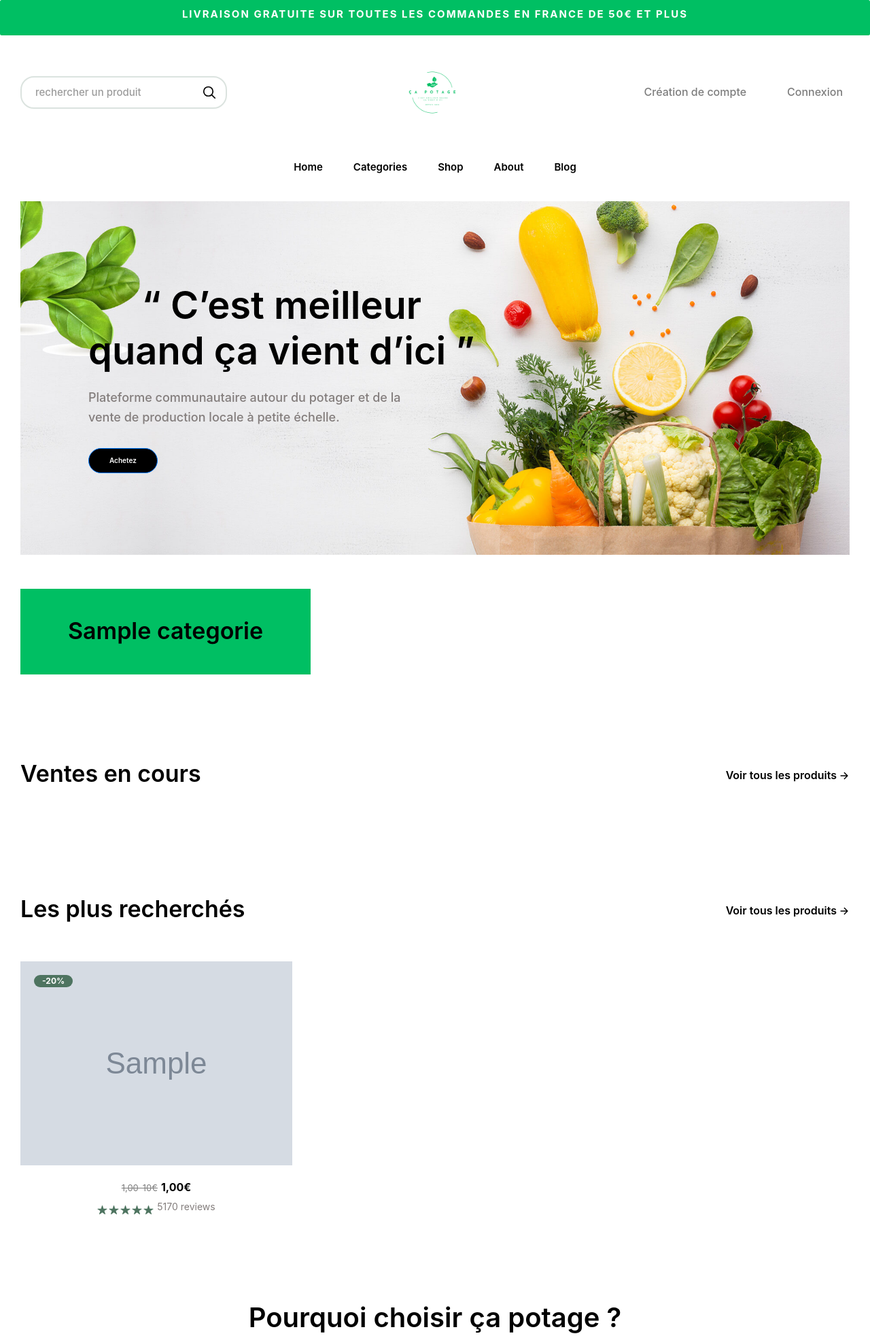
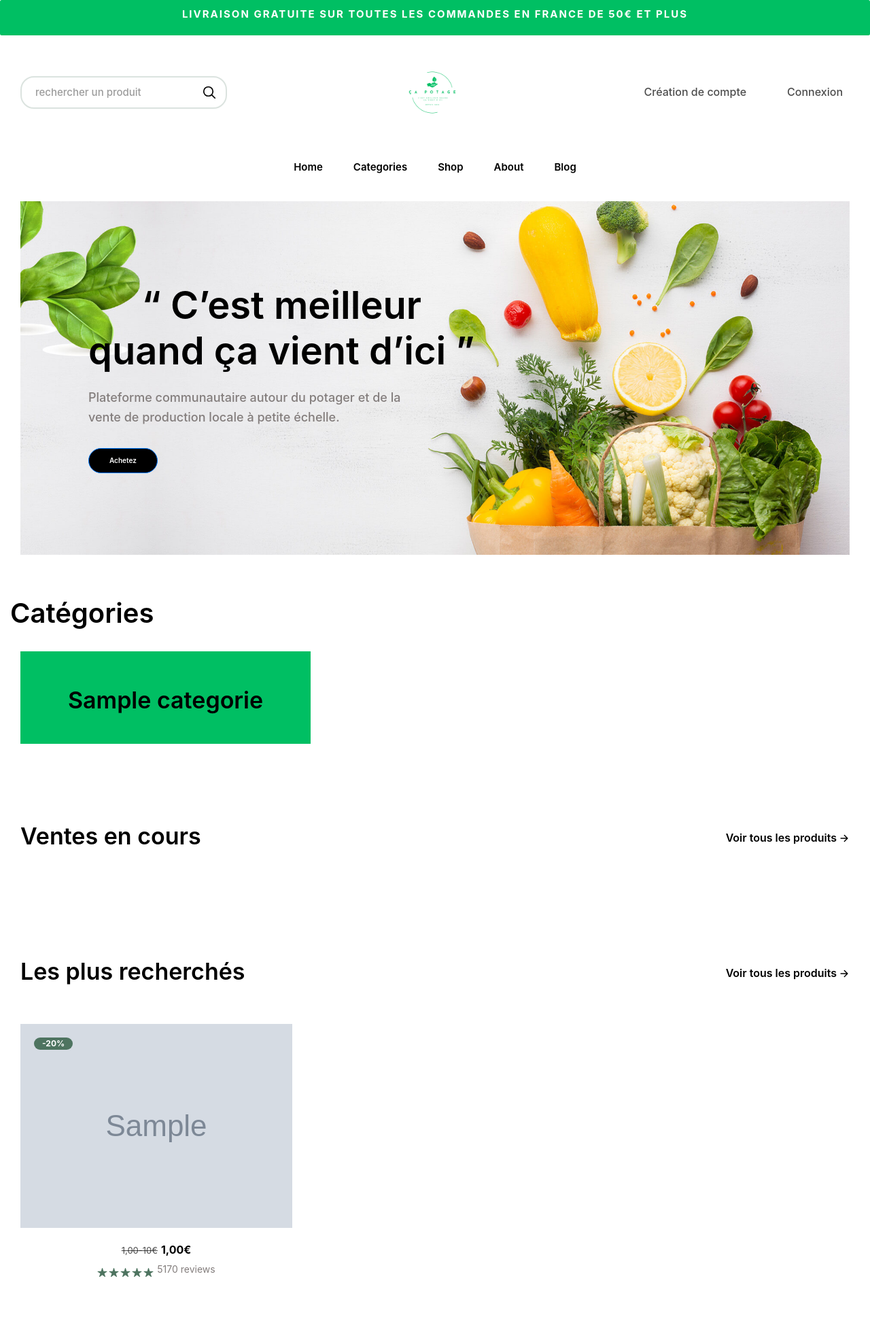
Before and after one commit to vanelleNgadjui/CaPotage, a Django app: page / in a window 1280 px wide. Shown: the top 1965 px of the page at 68% size. Run offline with Django 4.2, Linux system fonts and the light colour scheme; tables that the repository leaves empty hold one stand-in row (values such as "Sample post"); grey boxes marked "Sample" are stand-in pictures; some libraries are stand-ins or nearby versions.

Commit message:
preque finiiiiiii

```diff
--- a/static/css/project.css
+++ b/static/css/project.css
@@ -175,7 +175,7 @@
 
 body {
   background-color: var(--white);
-  color: var(--gray-web);
+  color: var(--black_70);
   font-size: 1.6rem;
   font-weight: var(--fw-500);
   line-height: 1.6;
@@ -652,23 +652,26 @@
 
 
 /*-----------------------------------*\
-  #COLLECTION
+  # CATEGORIE
 \*-----------------------------------*/
 
-.collection {
+.categorie {
   padding-block-start: 0;
 }
-
-.collection a {
+.categorie h2{
+  margin-top: 1rem;
+  margin-bottom: 3rem;
+}
+.categorie a {
   text-decoration: none;
 }
 
-.collection-list {
+.categorie-list {
   /* display: grid; */
   gap: 15px;
 }
 
-.collection-card {
+.categorie-card {
   background-color: var(--pale-spring-bud);
   /* min-height: 400px; */
   padding: 40px;
@@ -677,18 +680,18 @@
   flex-direction: column;
 }
 
-.collection-card .card-title {
+.categorie-card .card-title {
   margin-block-end: 12px;
 }
 
-.collection-card .card-text {
+.categorie-card .card-text {
   color: var(--black);
   font-size: var(--fs-6);
   font-weight: var(--fw-600);
   margin-block-end: auto;
 }
 
-.collection .scrollbar-item {
+.categorie .scrollbar-item {
   min-width: 100%;
   height: 15rem;
 }
@@ -1219,9 +1222,9 @@
   }
 
   /**
-   * COLLECTION
-   */
-  .collection .scrollbar-item {
+   * categorie
+   */
+  .categorie .scrollbar-item {
     min-width: 65%;
   }
 
@@ -1290,14 +1293,14 @@
 
 
   /**
-   * COLLECTION
-   */
-
-  .collection-card {
+   * categorie
+   */
+
+  .categorie-card {
     /* min-height: 450px; */
   }
 
-  .collection .scrollbar-item {
+  .categorie .scrollbar-item {
     min-width: 50%;
   }
 
@@ -1392,16 +1395,16 @@
     max-width: calc(33.33% - 20px);
   }
 
-  .collection .scrollbar-item {
+  .categorie .scrollbar-item {
     min-width: 35%;
   }
 
 
   /**
-   * COLLECTION
-   */
-
-  .collection-list {
+   * categorie
+   */
+
+  .categorie-list {
     /* grid-template-columns: repeat(3, 1fr); */
     gap: 30px;
   }
@@ -2308,7 +2311,7 @@
 }
 
 label {
-  display: inline-block;
+  display: block;
   /* margin-bottom: 0.5rem; */
   margin-left: 1rem;
 }
--- a/templates/chats/rooms.html
+++ b/templates/chats/rooms.html
@@ -9,7 +9,7 @@
 
   <div class="container shop" >
     <div class="title">
-      <h1>Salut {{ user.username }},</h1>
+      <h2 class="h2-large section-title">Salut {{ user.username }},</h2>
       <h2>Vous êtes {{ user.role }} sur cette plateforme</h2>
       <p>Ici vous pouvez avoir accès à tous les chats dont vous êtes participants.</p>
     </div>
--- a/templates/pages/home.html
+++ b/templates/pages/home.html
@@ -1,7 +1,7 @@
 {% extends "base.html" %}
 {% load static %}
 
-{% block title %}Chat{% endblock %}
+{% block title %}Ca potage{% endblock %}
 
 {% block content %}
 <main>
@@ -97,16 +97,17 @@
 
 
     <!--
-        - #COLLECTION
+        - #CATEGORIE
       -->
 
-    <section class="section collection" id="collection" aria-label="collection" data-section>
+    <section class="section categorie" id="categorie" aria-label="categorie" data-section>
+      <h2 class="h2-large section-title">Catégories</h2>
       <div class="container">
-        <ul class="has-scrollbar collection-list">
+        <ul class="has-scrollbar categorie-list">
           {% for categorie in categories %}
           <li class="scrollbar-item">
             <a href="{% url 'ventes:ventes_list_categorie' categorie.id %}" class="category-link">
-              <div class="collection-card has-before hover:shine">
+              <div class="categorie-card has-before hover:shine">
                 <h2 class="h2 card-title">{{ categorie.nom }}</h2>
               </div>
             </a>
@@ -282,7 +283,7 @@
           <li class="flex-item">
             <div class="feature-card">
 
-              <img src="{% static 'images/' %}" width="204" height="236" loading="lazy"
+              <img src="{% static 'images/quality.png' %}" width="204" height="236" loading="lazy"
                 alt="Qualité garantie" class="card-icon">
 
               <h3 class="h3 card-title">Qualité garantie</h3>
@@ -297,7 +298,7 @@
           <li class="flex-item">
             <div class="feature-card">
 
-              <img src="{% static 'images/' %}" width="204" height="236" loading="lazy"
+              <img src="{% static 'images/animals.png' %}" width="204" height="236" loading="lazy"
                 alt="Respect total des animaux" class="card-icon">
 
               <h3 class="h3 card-title">Respect total des animaux</h3>
@@ -313,7 +314,7 @@
           <li class="flex-item">
             <div class="feature-card">
 
-              <img src="{% static 'images/' %}" width="204" height="236" loading="lazy"
+              <img src="{% static 'images/conveyor.png' %}" width="204" height="236" loading="lazy"
                 alt="Approvisionnement responsabl" class="card-icon">
 
               <h3 class="h3 card-title">Approvisionnement responsable</h3>
--- a/templates/ventes/vente_detail.html
+++ b/templates/ventes/vente_detail.html
@@ -70,7 +70,7 @@
 <div class="commentaires">
 
   <div class="comment-form-container">
-    <h2>Ajouter un commentaire</h2>
+    <h2 class="h2-large section-title"> Ajouter un commentaire</h2>
     <form method="post" action="{% url 'ventes:submit_comment' vente_id=vente.id %}" class="login role">
       {% csrf_token %}
       {% for field in comment_form %}
@@ -90,7 +90,7 @@
     </form>
   </div>
 
-  <h2>Commentaires</h2>
+  <h2 class="h2-large section-title">Commentaires</h2>
   <div class="comment-list">
     {% for comment in comments %}
     <div class="comment">
--- a/templates/ventes/vente_update.html
+++ b/templates/ventes/vente_update.html
@@ -12,7 +12,7 @@
 <div class="col-md-6 offset-md-3">
   <form method="post" enctype="multipart/form-data" class="login">
     {% csrf_token %}
-    {{ form.as_p }}
+    {{ form.as_div }}
     <button class="btn btn-primary" type="submit">Modifier</button>
   </form>
 </div>
```
Also changed, not shown: templates/user/user_detail.html (+4 -6 lines), templates/ventes/mes_demandes.html (+6 -1 lines), media/ventes/3-removebg-preview.png (deleted), static/images/animals.png (added), static/images/conveyor.png (added), static/images/quality.png (added).
